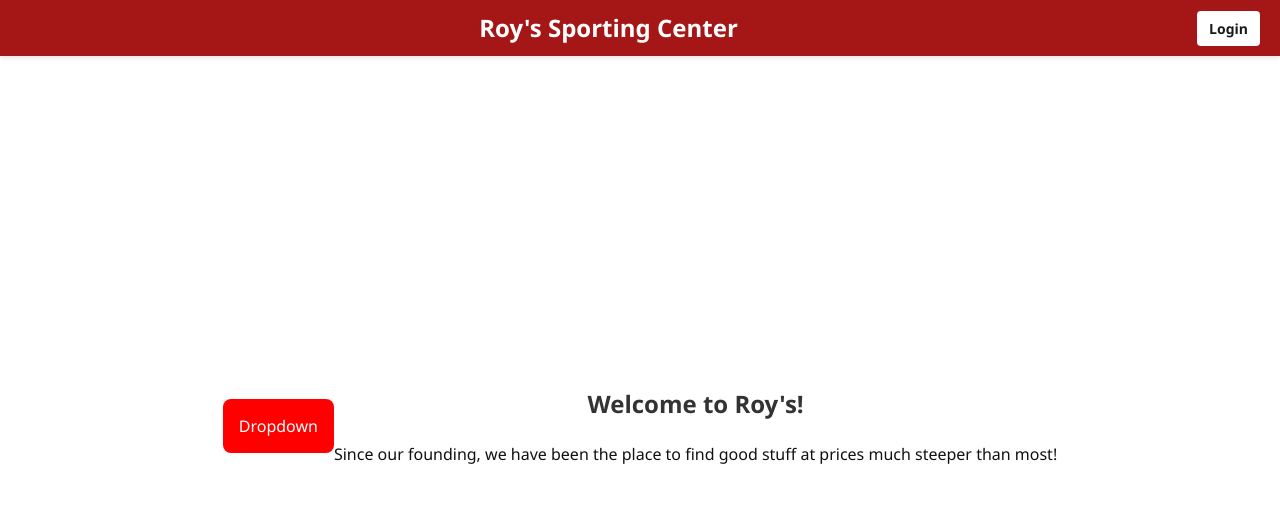
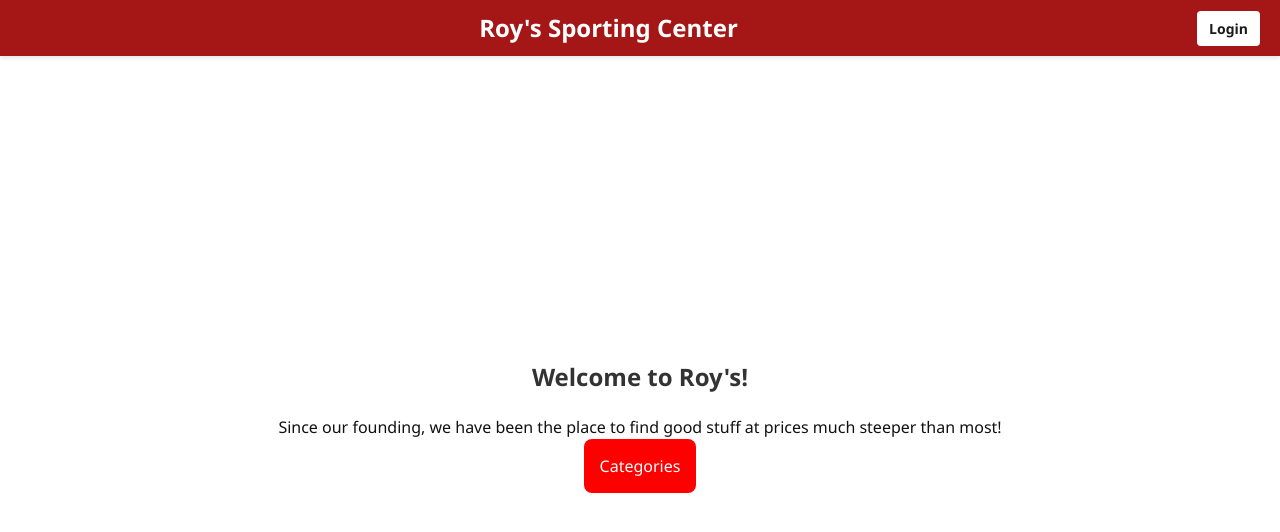
Before and after one commit to andrewwalker9902/CS440, a React (Vite) app: page / in a window 1280 px wide. Shown: the top 532 px of the page. Built offline with nearby package versions, Linux system fonts and the light colour scheme.

Commit message:
fixed drop down

```diff
--- a/src/App.jsx
+++ b/src/App.jsx
@@ -32,14 +32,7 @@ function App() {
         </header>
 
         <main>
-        <div class="dropdown">
-          <button class="dropbtn">Dropdown</button>
-          <div class="dropdown-content">
-            <a href="#">Link 1</a>
-            <a href="#">Link 2</a>
-            <a href="#">Link 3</a>
-          </div>
-        </div>
+
           <Routes>
             <Route
               path="/"
@@ -49,7 +42,16 @@ function App() {
                   <p>
                     Since our founding, we have been the place to find good stuff at prices much steeper than most!
                   </p>
+                  <div class="dropdown">
+                    <button class="dropbtn">Categories</button>
+                    <div class="dropdown-content">
+                      <a href="#">Shoes</a>
+                      <a href="#">Apparel</a>
+                      <a href="#">Equiptment</a>
+                    </div>
+                </div>
                 </section>
+
               }
             />
             <Route path="/about" element={<About />} />
```
